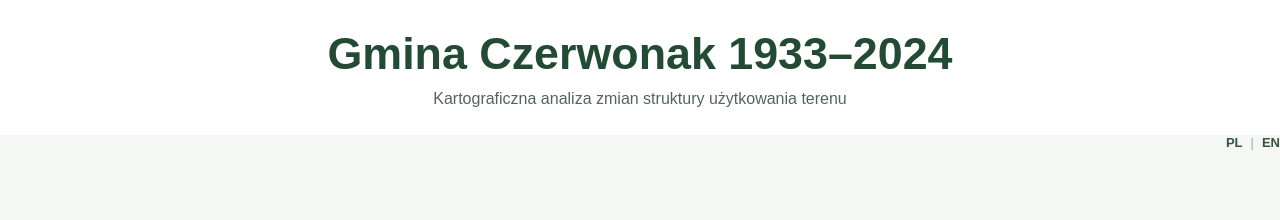
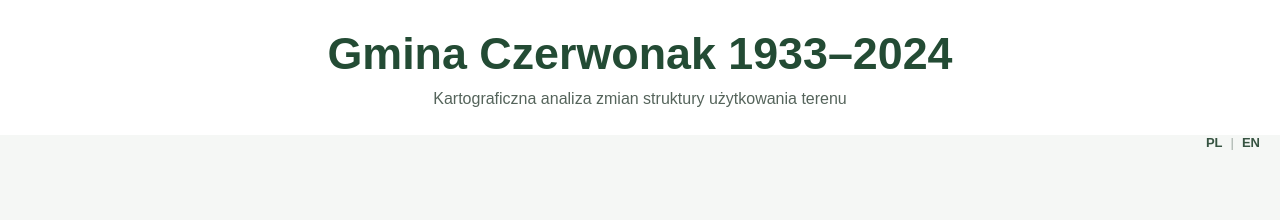
Before and after one commit to kaspa2001/czerwonak1933-2024, a plain HTML site: page o-autorze.html in a window 1280 px wide. Shown: the top 220 px of the page. Drawn offline with Linux system fonts and the light colour scheme.

Commit message:
Update style.css

```diff
--- a/style.css
+++ b/style.css
@@ -2028,11 +2028,14 @@ footer {
    ========================= */
 
 .language-switcher {
+    width: min(1400px, 100%);
+    margin: 0 auto 18px;
+    padding: 0 20px;
     display: flex;
     justify-content: flex-end;
     align-items: center;
     gap: 8px;
-    margin-bottom: 18px;
+    box-sizing: border-box;
     font-size: 13px;
 }
 
```
